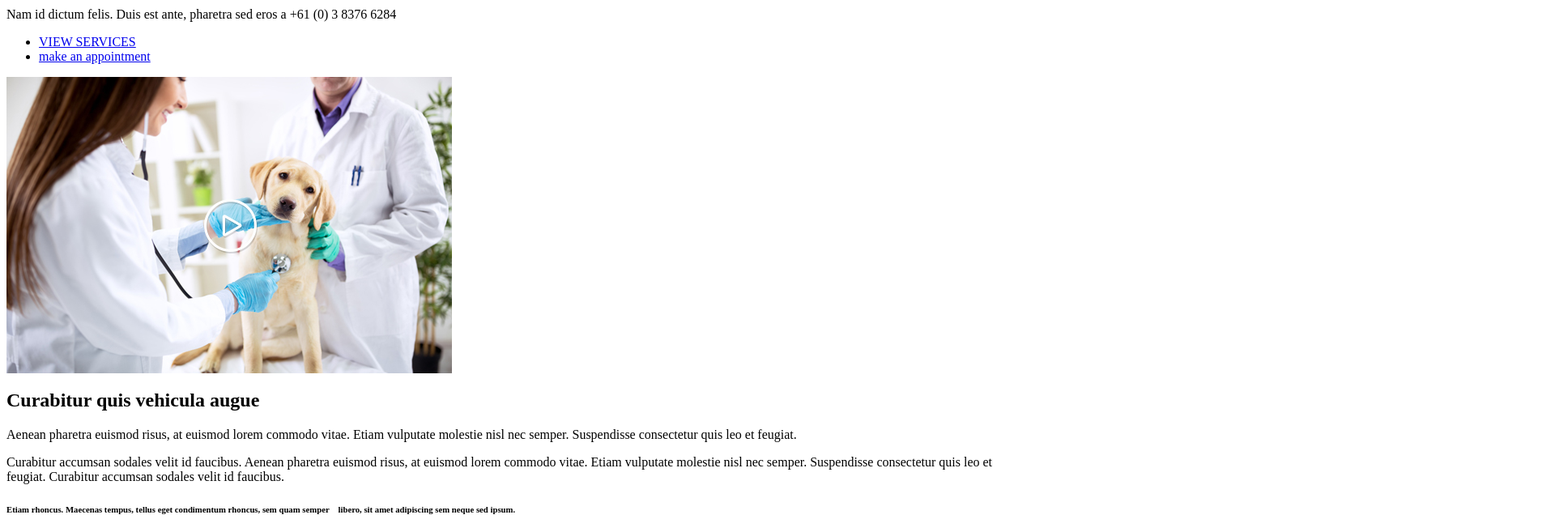
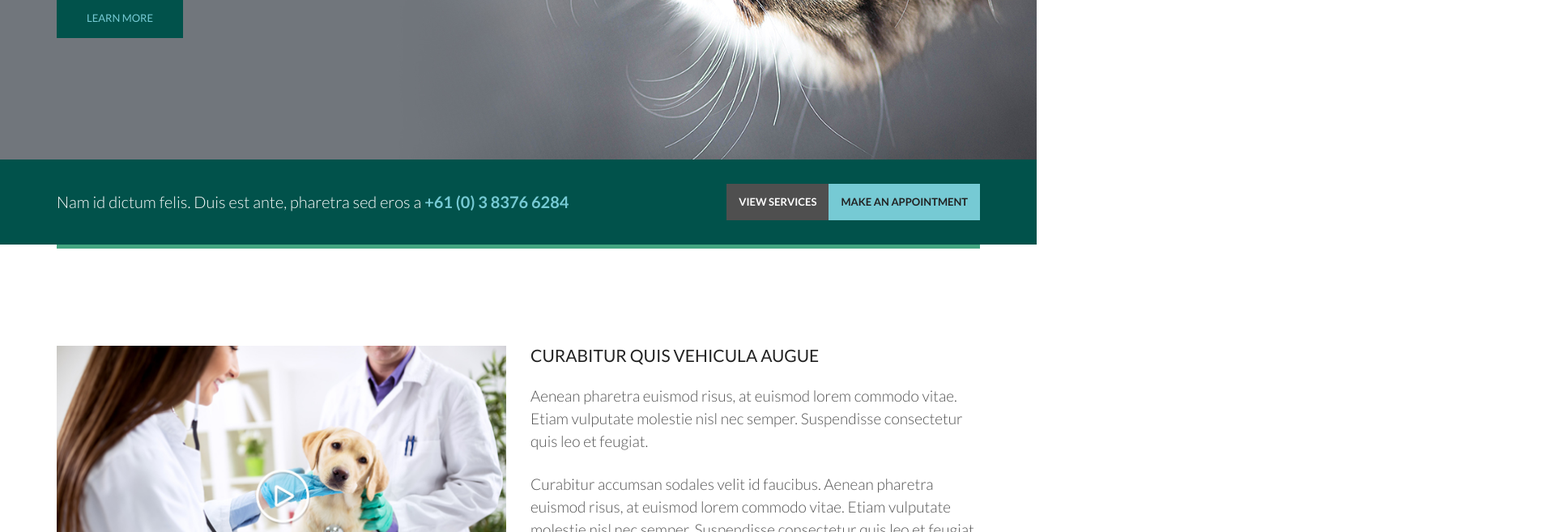
Before and after one commit to bhanuchander18/Monticellotest, a website: page out/index.html in a window 1280 px wide. Shown: the part 503-1160 px from the top of the page at 81% size, 1920 px wide, since content can reach past the window. Drawn offline with Linux system fonts and the light colour scheme; some packages are replaced by stand-ins of ours; files whose address does not match are found by name.

Commit message:
Commit_22_12.10pm

```diff
--- a/out/about_us/index.html
+++ b/out/about_us/index.html
@@ -8,8 +8,14 @@
     <meta name="generator" content="DocPad v6.79.4" />
 
 
+
 	<link  rel="stylesheet" href="https://fonts.googleapis.com/css?family=Lato:100,100i,300,300i,400,400i,700,700i,900,900i" />
-
+	<link href="styles/bootstrap.css" rel='stylesheet' type='text/css' />
+<link href="styles/carousel.css" rel='stylesheet' type='text/css' />
+<link href="styles/doc.css" rel='stylesheet' type='text/css' />
+<link href="styles/fonts/font-awesome.css" rel='stylesheet' type='text/css' />
+<link href="styles/set2.css" rel='stylesheet' type='text/css' />
+<link href="styles/style1.css" rel='stylesheet' type='text/css' />
 
 </head>
 <body>
@@ -45,8 +51,8 @@
         </li>
 
         <li class="inactive">
-            <a href="/">
-                Home
+            <a href="/blog">
+                Blog
             </a>
         </li>
 
@@ -57,14 +63,14 @@
         </li>
 
         <li class="inactive">
-            <a href="/team">
-                Our Doctors
+            <a href="/pet-selector">
+                PETSELECTOR
             </a>
         </li>
 
         <li class="inactive">
-            <a href="/blog">
-                Blog
+            <a href="/">
+                Home
             </a>
         </li>
 
@@ -75,8 +81,8 @@
         </li>
 
         <li class="inactive">
-            <a href="/pet-selector">
-                PETSELECTOR
+            <a href="/team">
+                Our Doctors
             </a>
         </li>
 
--- a/out/index.html
+++ b/out/index.html
@@ -8,8 +8,14 @@
     <meta name="generator" content="DocPad v6.79.4" />
 
 
+
 	<link  rel="stylesheet" href="https://fonts.googleapis.com/css?family=Lato:100,100i,300,300i,400,400i,700,700i,900,900i" />
-
+	<link href="styles/bootstrap.css" rel='stylesheet' type='text/css' />
+<link href="styles/carousel.css" rel='stylesheet' type='text/css' />
+<link href="styles/doc.css" rel='stylesheet' type='text/css' />
+<link href="styles/fonts/font-awesome.css" rel='stylesheet' type='text/css' />
+<link href="styles/set2.css" rel='stylesheet' type='text/css' />
+<link href="styles/style1.css" rel='stylesheet' type='text/css' />
 
 </head>
 <body>
@@ -44,9 +50,9 @@
             </a>
         </li>
 
-        <li class="active">
-            <a href="/">
-                Home
+        <li class="inactive">
+            <a href="/blog">
+                Blog
             </a>
         </li>
 
@@ -57,14 +63,14 @@
         </li>
 
         <li class="inactive">
-            <a href="/team">
-                Our Doctors
+            <a href="/pet-selector">
+                PETSELECTOR
             </a>
         </li>
 
-        <li class="inactive">
-            <a href="/blog">
-                Blog
+        <li class="active">
+            <a href="/">
+                Home
             </a>
         </li>
 
@@ -75,8 +81,8 @@
         </li>
 
         <li class="inactive">
-            <a href="/pet-selector">
-                PETSELECTOR
+            <a href="/team">
+                Our Doctors
             </a>
         </li>
 
```
Also changed, not shown: out/blog/index.html (+17 -11 lines), out/blog_details/index.html (+15 -9 lines), out/contact-us/index.html (+15 -9 lines), out/pet-selector/index.html (+17 -11 lines), out/service/index.html (+15 -9 lines), out/team/index.html (+17 -11 lines), out/testemonial/index.html (+15 -9 lines).
